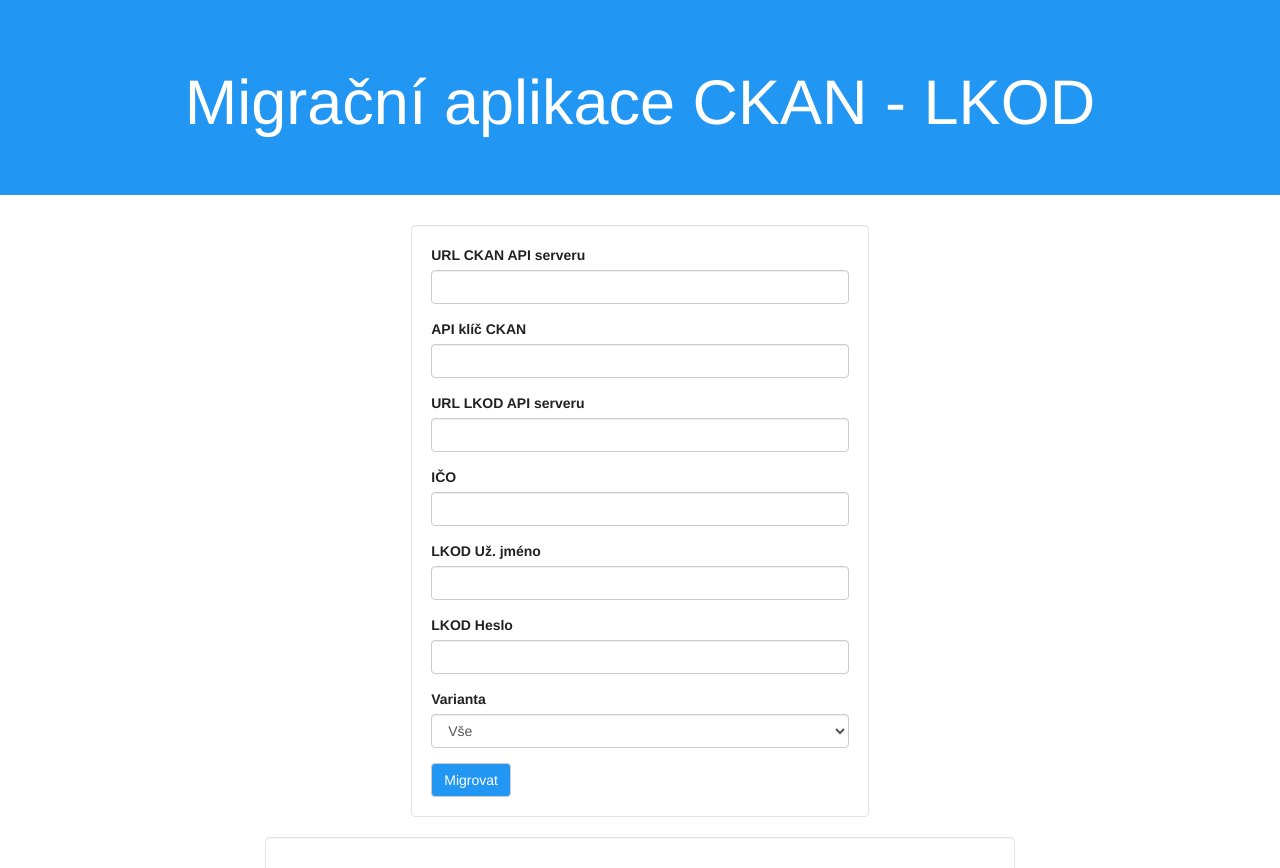
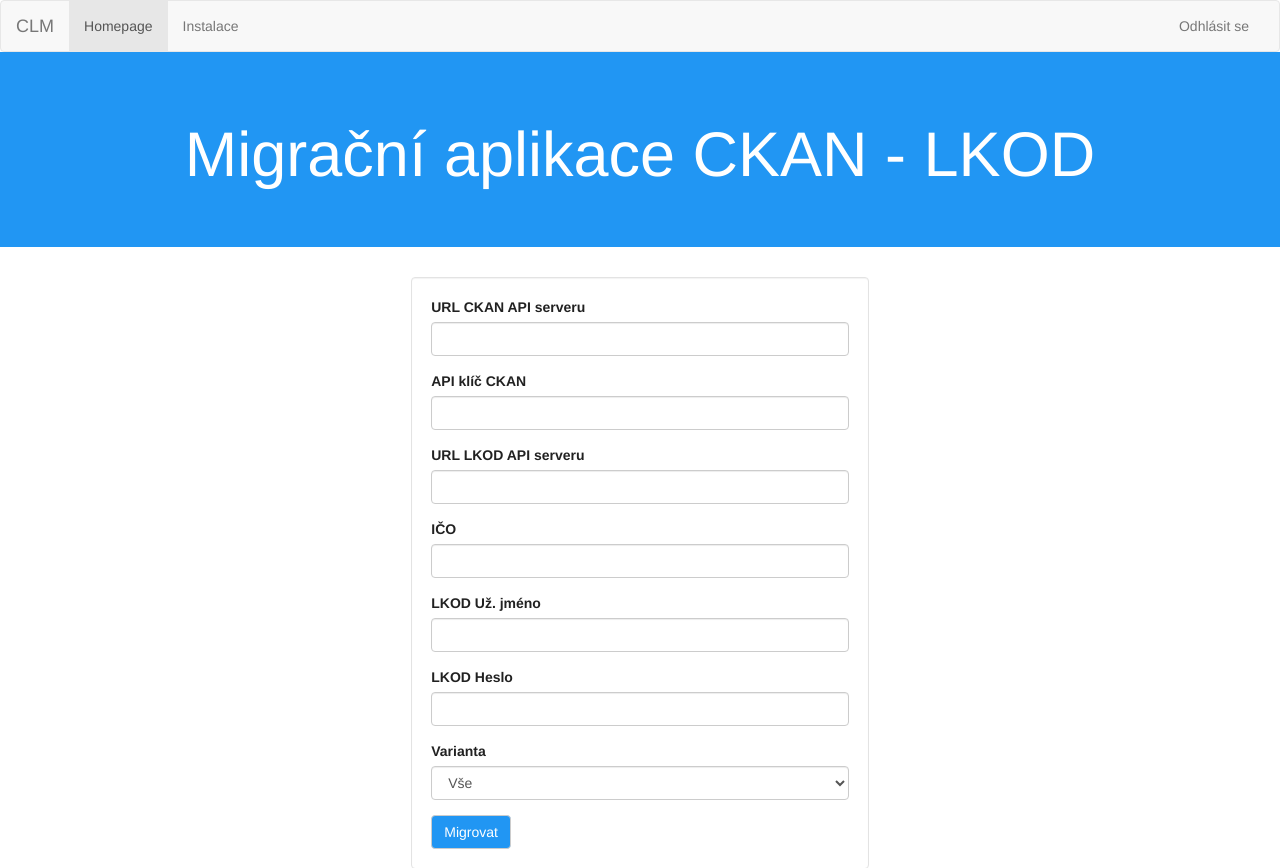
Before and after one commit to Skalin/CLM, a Flask app: template app/templates/site/index.html in a window 1280 px wide. Shown: the top 868 px of the page. Run offline with Flask 2, Linux system fonts and the light colour scheme; the template is opened without the code that fills it: values that come from a table or form of the project are taken from there, others are empty; the visitor is signed in with stand-in values (Sample User, id 1); some libraries are stand-ins or nearby versions.

Commit message:
updated logout

```diff
--- a/app/static/css/main.css
+++ b/app/static/css/main.css
@@ -1,5 +1,10 @@
 body {
     color: rgba(0, 0, 0, 0.87)
+}
+
+.navbar {
+    padding-bottom: 0;
+    margin-bottom: 0;
 }
 
 .well {
--- a/app/templates/site/index.html
+++ b/app/templates/site/index.html
@@ -6,6 +6,37 @@
 {% block content %}
 
 {% block header %}
+
+<nav class="navbar navbar-default">
+  <div class="container-fluid">
+    <!-- Brand and toggle get grouped for better mobile display -->
+    <div class="navbar-header">
+      <button type="button" class="navbar-toggle collapsed" data-toggle="collapse" data-target="#bs-example-navbar-collapse-1" aria-expanded="false">
+        <span class="sr-only">Toggle navigation</span>
+        <span class="icon-bar"></span>
+        <span class="icon-bar"></span>
+        <span class="icon-bar"></span>
+      </button>
+      <a class="navbar-brand" href="#">CLM</a>
+    </div>
+
+    <!-- Collect the nav links, forms, and other content for toggling -->
+    <div class="collapse navbar-collapse" id="bs-example-navbar-collapse-1">
+      <ul class="nav navbar-nav">
+        <li class="active"><a href="{{url_for('site.index') }}">Homepage <span class="sr-only">(current)</span></a></li>
+        <li><a href="{{url_for('site.installation') }}">Instalace</a></li>
+      </ul>
+      <ul class="nav navbar-nav navbar-right">
+        {% if session['lkod'] %}
+        <li class="">
+          <a href="{{url_for('site.logout') }}" class="">Odhlásit se </a>
+        </li>
+        {% endif %}
+      </ul>
+    </div><!-- /.navbar-collapse -->
+  </div><!-- /.container-fluid -->
+</nav>
+
 <div class="jumbotron text-center jumbotron-lkod">
     <h1>Migrační aplikace CKAN - LKOD</h1>
 </div>
```
Also changed, not shown: app/src/controllers/site.py (+12 -0 lines).
